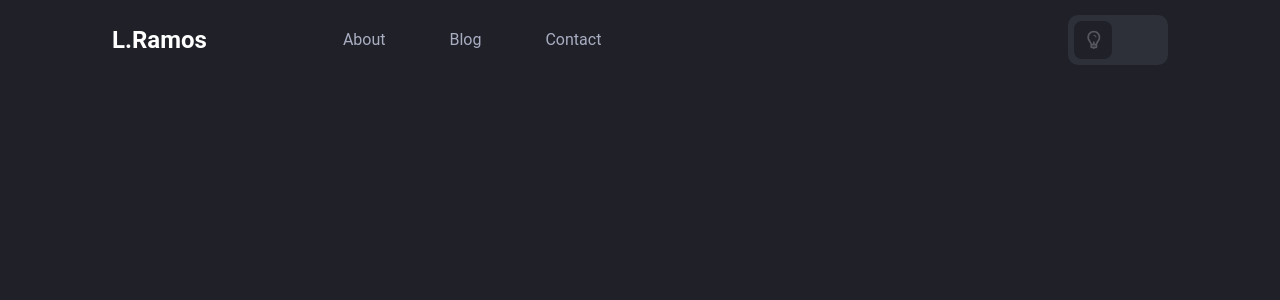
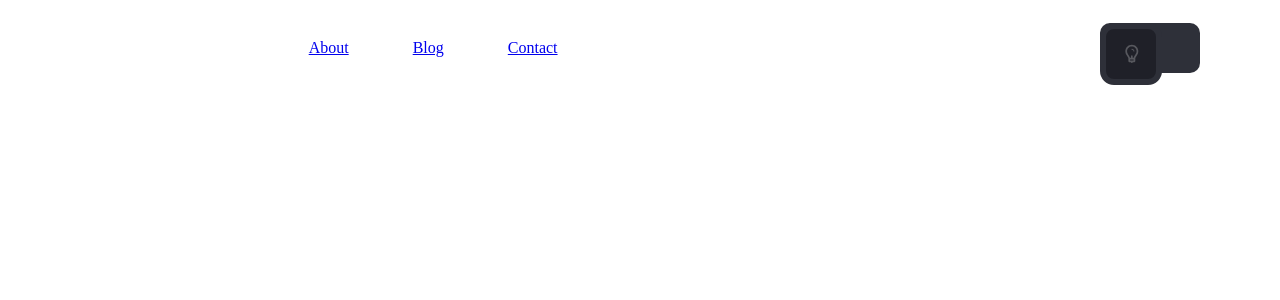
Before and after one commit to MogLuiz/LRamos-Blog, a Next.js app: page / in a window 1280 px wide. Shown: the top 300 px of the page. Built offline with nearby package versions, Linux system fonts and the light colour scheme; what urql would draw is missing.

Commit message:
refact: remove stitches code

```diff
--- a/src/pages/_app.tsx
+++ b/src/pages/_app.tsx
@@ -8,13 +8,8 @@ import type { AppProps } from "next/app";
 import { Provider } from "urql";
 import { client, ssrCache } from "@/lib/urql";
 
-// Stitches Global Style
-import { globalStyles } from "@/styles/global";
-
 import dark from "../styles/themes/dark";
 import { ThemeProvider } from "styled-components";
-
-globalStyles();
 
 const MyApp: React.FC<AppProps> = ({ Component, pageProps }) => {
   // Reaproveitando cache do server-side pro client-side
--- a/src/pages/_document.tsx
+++ b/src/pages/_document.tsx
@@ -7,8 +7,6 @@ import Document, {
 } from "next/document";
 import { ServerStyleSheet } from "styled-components";
 
-// Stitches Styles
-import { getCssText } from "@/styles";
 export default class MyDocument extends Document {
   static async getInitialProps(ctx: DocumentContext) {
     const sheet = new ServerStyleSheet();
@@ -39,12 +37,7 @@ export default class MyDocument extends Document {
   render() {
     return (
       <Html lang="pt-BR">
-        <Head>
-          <style
-            id="stitches"
-            dangerouslySetInnerHTML={{ __html: getCssText() }}
-          />
-        </Head>
+        <Head />
         <body>
           <Main />
           <NextScript />
--- a/src/styles/global.ts
+++ /dev/null
@@ -1,28 +0,0 @@
-// Stitches Styles
-import { globalCss } from "./index";
-
-export const globalStyles = globalCss({
-  "*": {
-    margin: "$0",
-    padding: "$0",
-    border: "none",
-    boxSizing: "border-box",
-  },
-
-  body: {
-    background: "$bgPrimary",
-  },
-
-  "body, input, textarea, select, button": {
-    fontFamily: "$default",
-  },
-
-  "button, a": {
-    cursor: "pointer",
-  },
-
-  a: {
-    textDecoration: "none",
-    color: "$textSecondary",
-  },
-});
--- a/src/styles/index.ts
+++ /dev/null
@@ -1,39 +0,0 @@
-import { createStitches, ScaleValue } from "@stitches/react";
-
-export const { styled, getCssText, globalCss } = createStitches({
-  theme: {
-    colors: {
-      bgPrimary: "#1f2028",
-      bgSecondary: "#2e3039",
-      textPrimary: "#fff",
-      textSecondary: "#a9adc1",
-    },
-    space: {
-      "0": `0px`,
-      "1": `1px`,
-      "4": `0.25rem`,
-      "8": `0.5rem`,
-      "12": `0.75rem`,
-      "16": `1rem`,
-      "24": `1.5rem`,
-      "32": `2rem`,
-    },
-    radii: {
-      full: `99999px`,
-      defaultImageRadius: `20px`,
-    },
-    fonts: {
-      default: "Roboto",
-    },
-  },
-  utils: {
-    paddingX: (value: ScaleValue<"space">) => ({
-      paddingLeft: value,
-      paddingRight: value,
-    }),
-    paddingY: (value: ScaleValue<"space">) => ({
-      paddingTop: value,
-      paddingBottom: value,
-    }),
-  },
-});
```
Also changed, not shown: src/pages/blog/styles.ts (+5 -4 lines).
